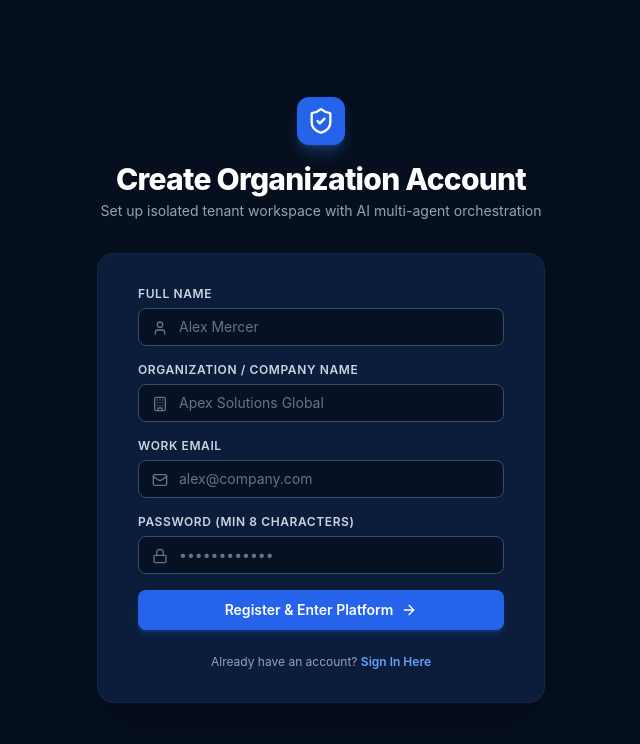
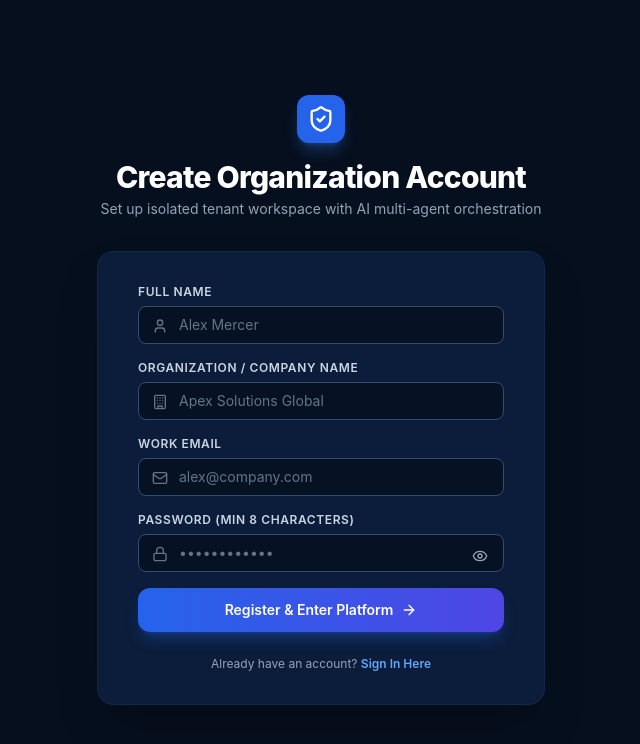
Before and after one commit to nithyaganesh77/Automation-website, a Next.js app in the folder frontend/: page /register in a window 1280 px wide. Shown: the top 744 px of the page, without its empty margins (319-959 px from the left). Built offline with nearby package versions, Linux system fonts and the light colour scheme; no server answers.

Commit message:
feat(auth): remove test credentials and add password visibility toggle for customer launch

```diff
--- a/frontend/src/app/login/page.tsx
+++ b/frontend/src/app/login/page.tsx
@@ -3,7 +3,7 @@
 import { useState } from "react";
 import Link from "next/link";
 import { useRouter } from "next/navigation";
-import { ShieldCheck, ArrowRight, Lock, Mail, AlertCircle, KeyRound } from "lucide-react";
+import { ShieldCheck, ArrowRight, Lock, Mail, AlertCircle, KeyRound, Eye, EyeOff } from "lucide-react";
 import { api } from "@/lib/api-client";
 import { AuthResponse } from "@/types";
 
@@ -11,6 +11,7 @@ export default function LoginPage() {
   const router = useRouter();
   const [email, setEmail] = useState("");
   const [password, setPassword] = useState("");
+  const [showPassword, setShowPassword] = useState(false);
   const [error, setError] = useState<string | null>(null);
   const [loading, setLoading] = useState(false);
   const [forgotModal, setForgotModal] = useState(false);
@@ -31,16 +32,6 @@ export default function LoginPage() {
       setError(err.message || "Failed to log in. Please check credentials.");
     } finally {
       setLoading(false);
-    }
-  };
-
-  const handleQuickDemoFill = (role: "admin" | "reviewer") => {
-    if (role === "admin") {
-      setEmail("admin@documind.ai");
-      setPassword("Password123!");
-    } else {
-      setEmail("reviewer@documind.ai");
-      setPassword("Password123!");
     }
   };
 
@@ -111,48 +102,47 @@ export default function LoginPage() {
               <div className="relative">
                 <Lock className="absolute left-3.5 top-3 h-4 w-4 text-slate-500" />
                 <input
-                  type="password"
+                  type={showPassword ? "text" : "password"}
                   required
                   value={password}
                   onChange={(e) => setPassword(e.target.value)}
                   placeholder="••••••••••••"
-                  className="w-full bg-navy-950/80 border border-navy-700 rounded-lg pl-10 pr-4 py-2.5 text-sm text-white placeholder-slate-500 focus:outline-none focus:border-blue-500 focus:ring-1 focus:ring-blue-500 transition-colors"
+                  className="w-full bg-navy-950/80 border border-navy-700 rounded-lg pl-10 pr-11 py-2.5 text-sm text-white placeholder-slate-500 focus:outline-none focus:border-blue-500 focus:ring-1 focus:ring-blue-500 transition-colors"
                 />
+                <button
+                  type="button"
+                  onClick={() => setShowPassword(!showPassword)}
+                  className="absolute right-3 top-2.5 p-1 text-slate-400 hover:text-slate-200 focus:outline-none transition-colors"
+                  aria-label={showPassword ? "Hide password" : "Show password"}
+                  title={showPassword ? "Hide password" : "Show password"}
+                >
+                  {showPassword ? (
+                    <EyeOff className="h-4 w-4 text-blue-400" />
+                  ) : (
+                    <Eye className="h-4 w-4 text-slate-400 hover:text-slate-200" />
+                  )}
+                </button>
               </div>
             </div>
 
             <button
               type="submit"
               disabled={loading}
-              className="w-full flex items-center justify-center gap-2 py-2.5 px-4 rounded-lg bg-blue-600 hover:bg-blue-500 text-white font-semibold text-sm shadow-md shadow-blue-600/30 transition-all duration-150 disabled:opacity-50"
+              className="w-full flex items-center justify-center gap-2 py-3 px-4 rounded-xl bg-gradient-to-r from-blue-600 to-indigo-600 hover:from-blue-500 hover:to-indigo-500 text-white font-semibold text-sm shadow-lg shadow-blue-600/30 hover:shadow-blue-500/40 active:scale-[0.99] transition-all duration-200 disabled:opacity-50 cursor-pointer"
             >
-              {loading ? "Authenticating..." : "Sign In to Workspace"}
-              <ArrowRight className="h-4 w-4" />
+              {loading ? (
+                <>
+                  <span className="inline-block h-4 w-4 border-2 border-white/30 border-t-white rounded-full animate-spin" />
+                  <span>Signing In...</span>
+                </>
+              ) : (
+                <>
+                  <span>Sign In to Workspace</span>
+                  <ArrowRight className="h-4 w-4 transition-transform group-hover:translate-x-0.5" />
+                </>
+              )}
             </button>
           </form>
-
-          {/* Quick Demo Fill Buttons */}
-          <div className="mt-6 pt-5 border-t border-navy-800">
-            <p className="text-[11px] text-center text-slate-400 font-medium mb-3">
-              Quick Test Credentials (Pre-seeded with Synthetic Data)
-            </p>
-            <div className="grid grid-cols-2 gap-2">
-              <button
-                type="button"
-                onClick={() => handleQuickDemoFill("admin")}
-                className="py-1.5 px-3 rounded-lg bg-navy-800 hover:bg-navy-700 text-slate-300 hover:text-white text-xs font-medium border border-navy-700 transition-colors"
-              >
-                Chief Admin
-              </button>
-              <button
-                type="button"
-                onClick={() => handleQuickDemoFill("reviewer")}
-                className="py-1.5 px-3 rounded-lg bg-navy-800 hover:bg-navy-700 text-slate-300 hover:text-white text-xs font-medium border border-navy-700 transition-colors"
-              >
-                Financial Reviewer
-              </button>
-            </div>
-          </div>
 
           <div className="mt-6 text-center text-xs text-slate-400">
             Don&apos;t have an organization account?{" "}
--- a/frontend/src/app/register/page.tsx
+++ b/frontend/src/app/register/page.tsx
@@ -3,7 +3,7 @@
 import { useState } from "react";
 import Link from "next/link";
 import { useRouter } from "next/navigation";
-import { ShieldCheck, ArrowRight, Lock, Mail, Building, User, AlertCircle } from "lucide-react";
+import { ShieldCheck, ArrowRight, Lock, Mail, Building, User, AlertCircle, Eye, EyeOff } from "lucide-react";
 import { api } from "@/lib/api-client";
 import { AuthResponse } from "@/types";
 
@@ -13,6 +13,7 @@ export default function RegisterPage() {
   const [organizationName, setOrganizationName] = useState("");
   const [email, setEmail] = useState("");
   const [password, setPassword] = useState("");
+  const [showPassword, setShowPassword] = useState(false);
   const [error, setError] = useState<string | null>(null);
   const [loading, setLoading] = useState(false);
 
@@ -122,24 +123,46 @@ export default function RegisterPage() {
               <div className="relative">
                 <Lock className="absolute left-3.5 top-3 h-4 w-4 text-slate-500" />
                 <input
-                  type="password"
+                  type={showPassword ? "text" : "password"}
                   required
                   minLength={8}
                   value={password}
                   onChange={(e) => setPassword(e.target.value)}
                   placeholder="••••••••••••"
-                  className="w-full bg-navy-950/80 border border-navy-700 rounded-lg pl-10 pr-4 py-2 text-sm text-white placeholder-slate-500 focus:outline-none focus:border-blue-500"
+                  className="w-full bg-navy-950/80 border border-navy-700 rounded-lg pl-10 pr-11 py-2 text-sm text-white placeholder-slate-500 focus:outline-none focus:border-blue-500 transition-colors"
                 />
+                <button
+                  type="button"
+                  onClick={() => setShowPassword(!showPassword)}
+                  className="absolute right-3 top-2.5 p-1 text-slate-400 hover:text-slate-200 focus:outline-none transition-colors"
+                  aria-label={showPassword ? "Hide password" : "Show password"}
+                  title={showPassword ? "Hide password" : "Show password"}
+                >
+                  {showPassword ? (
+                    <EyeOff className="h-4 w-4 text-blue-400" />
+                  ) : (
+                    <Eye className="h-4 w-4 text-slate-400 hover:text-slate-200" />
+                  )}
+                </button>
               </div>
             </div>
 
             <button
               type="submit"
               disabled={loading}
-              className="w-full mt-4 flex items-center justify-center gap-2 py-2.5 px-4 rounded-lg bg-blue-600 hover:bg-blue-500 text-white font-semibold text-sm shadow-md shadow-blue-600/30 transition-all duration-150 disabled:opacity-50"
+              className="w-full mt-4 flex items-center justify-center gap-2 py-3 px-4 rounded-xl bg-gradient-to-r from-blue-600 to-indigo-600 hover:from-blue-500 hover:to-indigo-500 text-white font-semibold text-sm shadow-lg shadow-blue-600/30 hover:shadow-blue-500/40 active:scale-[0.99] transition-all duration-200 disabled:opacity-50 cursor-pointer"
             >
-              {loading ? "Creating Tenant..." : "Register & Enter Platform"}
-              <ArrowRight className="h-4 w-4" />
+              {loading ? (
+                <>
+                  <span className="inline-block h-4 w-4 border-2 border-white/30 border-t-white rounded-full animate-spin" />
+                  <span>Creating Tenant...</span>
+                </>
+              ) : (
+                <>
+                  <span>Register & Enter Platform</span>
+                  <ArrowRight className="h-4 w-4 transition-transform group-hover:translate-x-0.5" />
+                </>
+              )}
             </button>
           </form>
 
```
